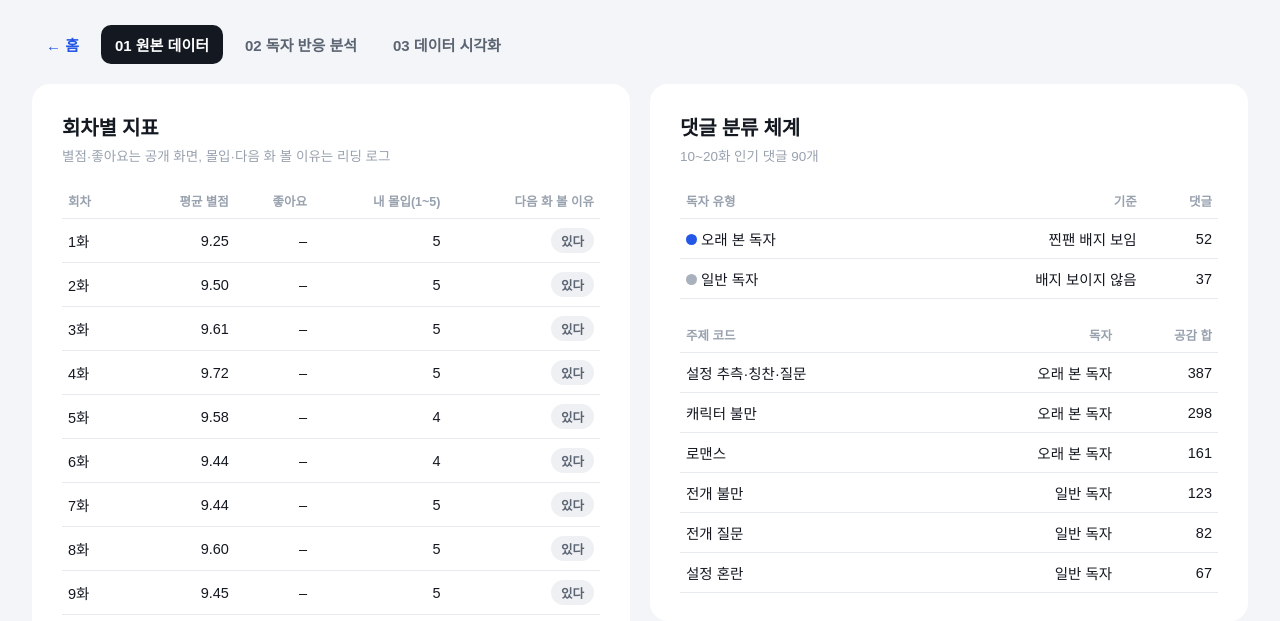
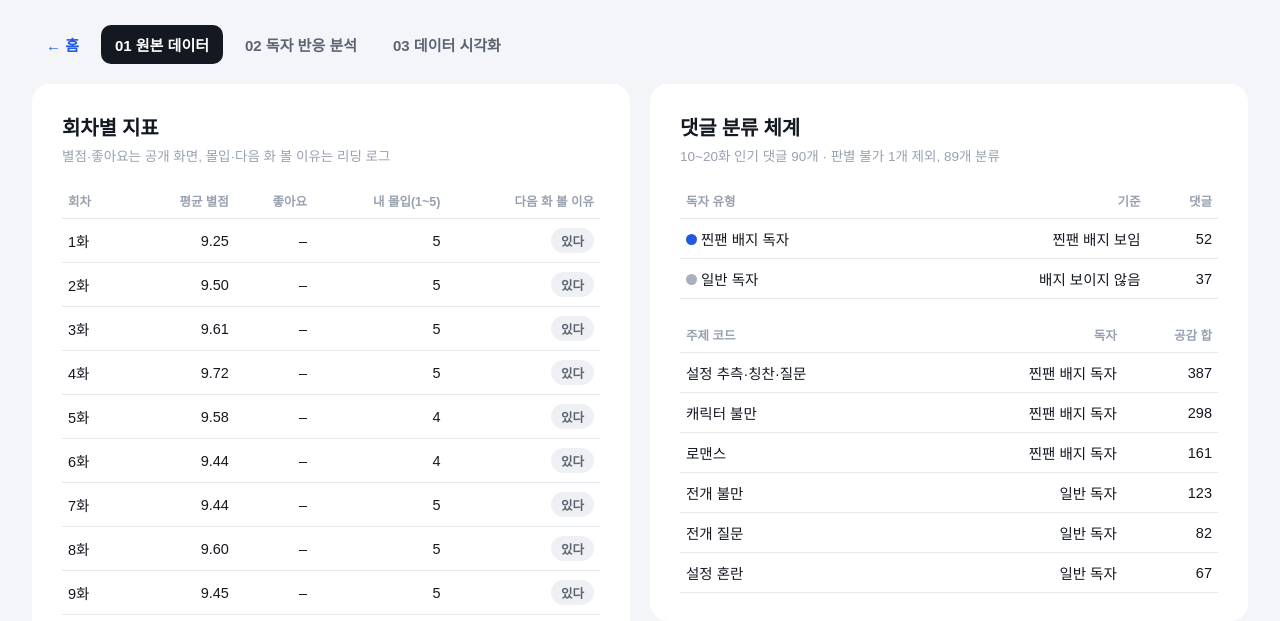
Before and after one commit to Hannah-pdf/reading-archive, a plain HTML site: page index.html in a window 1280 px wide. Both pictures are taken after a click on the element 228 px from the left and 367 px from the top of the page. Shown: the part 133-754 px from the top of the page. Drawn offline with Linux system fonts and the light colour scheme; a web font is replaced by a local one.

Commit message:
Use '찐팬 배지 독자' label and note excluded comment

```diff
--- a/index.html
+++ b/index.html
@@ -120,7 +120,7 @@ const D={
   immerse:[5,5,5,5,4,4,5,5,5,5,4,5,4,4,5,4,4,4,4,4],
   reason:Array.from({length:20},(_,i)=>(i<12||i===14)?'있다':'일단 있다'),
   readers:[
-    {name:'오래 본 독자',sub:'찐팬 배지가 보이는 댓글',n:52,sum:1023,avg:19.7,color:'var(--blue)',hex:'#2457E6',bars:[['설정 추측·칭찬·질문',387],['캐릭터 불만',298],['로맨스',161]]},
+    {name:'찐팬 배지 독자',sub:'찐팬 배지가 보이는 댓글',n:52,sum:1023,avg:19.7,color:'var(--blue)',hex:'#2457E6',bars:[['설정 추측·칭찬·질문',387],['캐릭터 불만',298],['로맨스',161]]},
     {name:'일반 독자',sub:'배지가 보이지 않는 댓글',n:37,sum:427,avg:11.5,color:'var(--grey)',hex:'#A9B1BC',bars:[['전개 불만',123],['전개 질문',82],['설정 혼란',67]]}],
   quotes:[
     {ep:14,txt:'진짜 조미 어디 갔어',like:89,badge:true},
@@ -171,9 +171,9 @@ function raw(){
       <table><thead><tr><th>회차</th><th>평균 별점</th><th>좋아요</th><th>내 몰입(1~5)</th><th>다음 화 볼 이유</th></tr></thead><tbody>${rows}</tbody></table>
       <div class="src">파란 숫자 = 9점 아래 · 좋아요는 11~20화만 수집 · 미리보기 21~25화 제외</div>${note('raw-table','이 표에서 눈에 띄는 회차를 적어 보세요')}</div>
     <div class="stack">
-      <div class="card"><p class="ctitle">댓글 분류 체계</p><p class="cmeta">10~20화 인기 댓글 90개</p>
+      <div class="card"><p class="ctitle">댓글 분류 체계</p><p class="cmeta">10~20화 인기 댓글 90개 · 판별 불가 1개 제외, 89개 분류</p>
         <table><thead><tr><th>독자 유형</th><th>기준</th><th>댓글</th></tr></thead><tbody>
-        <tr><td><span class="dot" style="background:${BLUE}"></span> 오래 본 독자</td><td>찐팬 배지 보임</td><td>52</td></tr>
+        <tr><td><span class="dot" style="background:${BLUE}"></span> 찐팬 배지 독자</td><td>찐팬 배지 보임</td><td>52</td></tr>
         <tr><td><span class="dot" style="background:${GREY}"></span> 일반 독자</td><td>배지 보이지 않음</td><td>37</td></tr></tbody></table>
         <table style="margin-top:18px"><thead><tr><th>주제 코드</th><th>독자</th><th>공감 합</th></tr></thead><tbody>
         ${D.readers.flatMap(r=>r.bars.map(([k,v])=>`<tr><td>${k}</td><td>${r.name}</td><td>${v}</td></tr>`)).join('')}</tbody></table></div>
```
